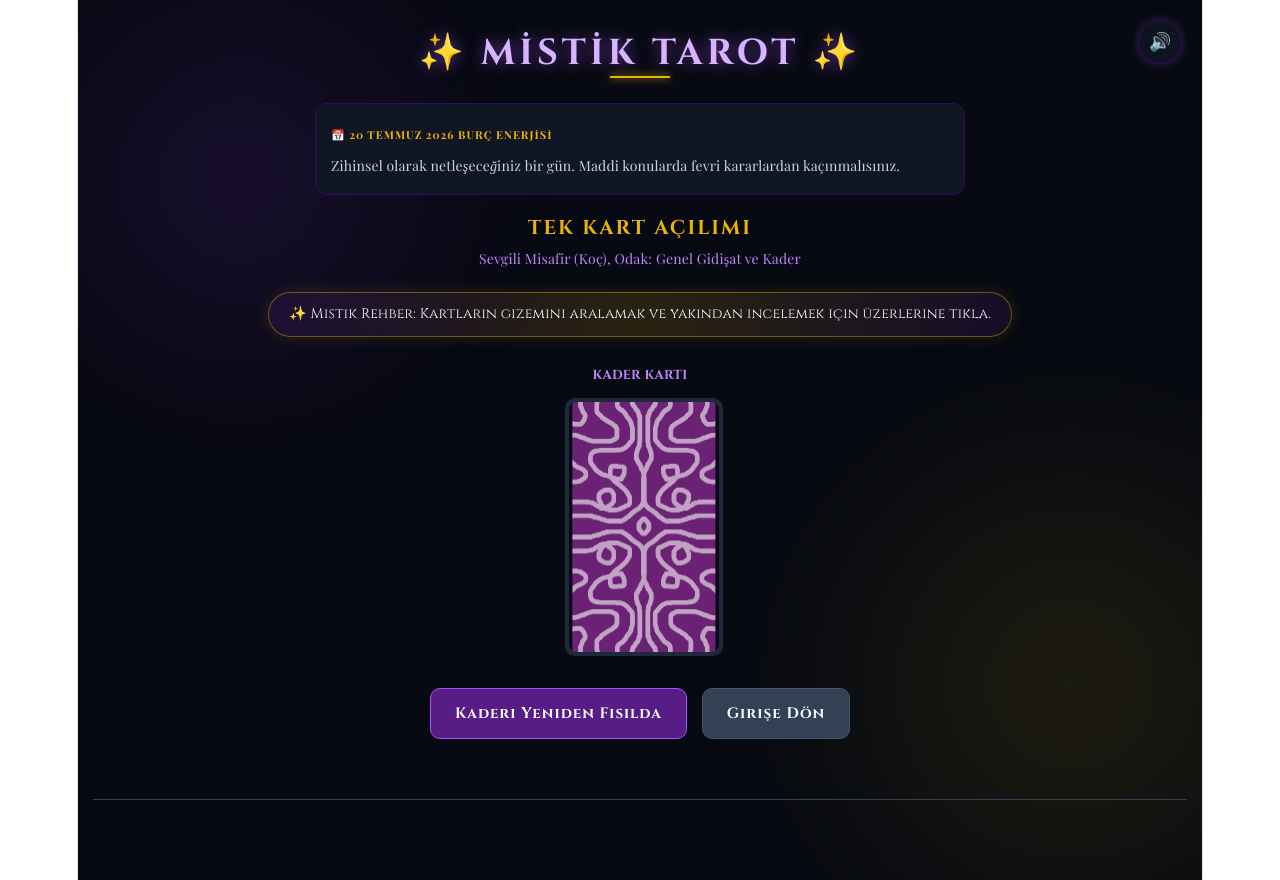
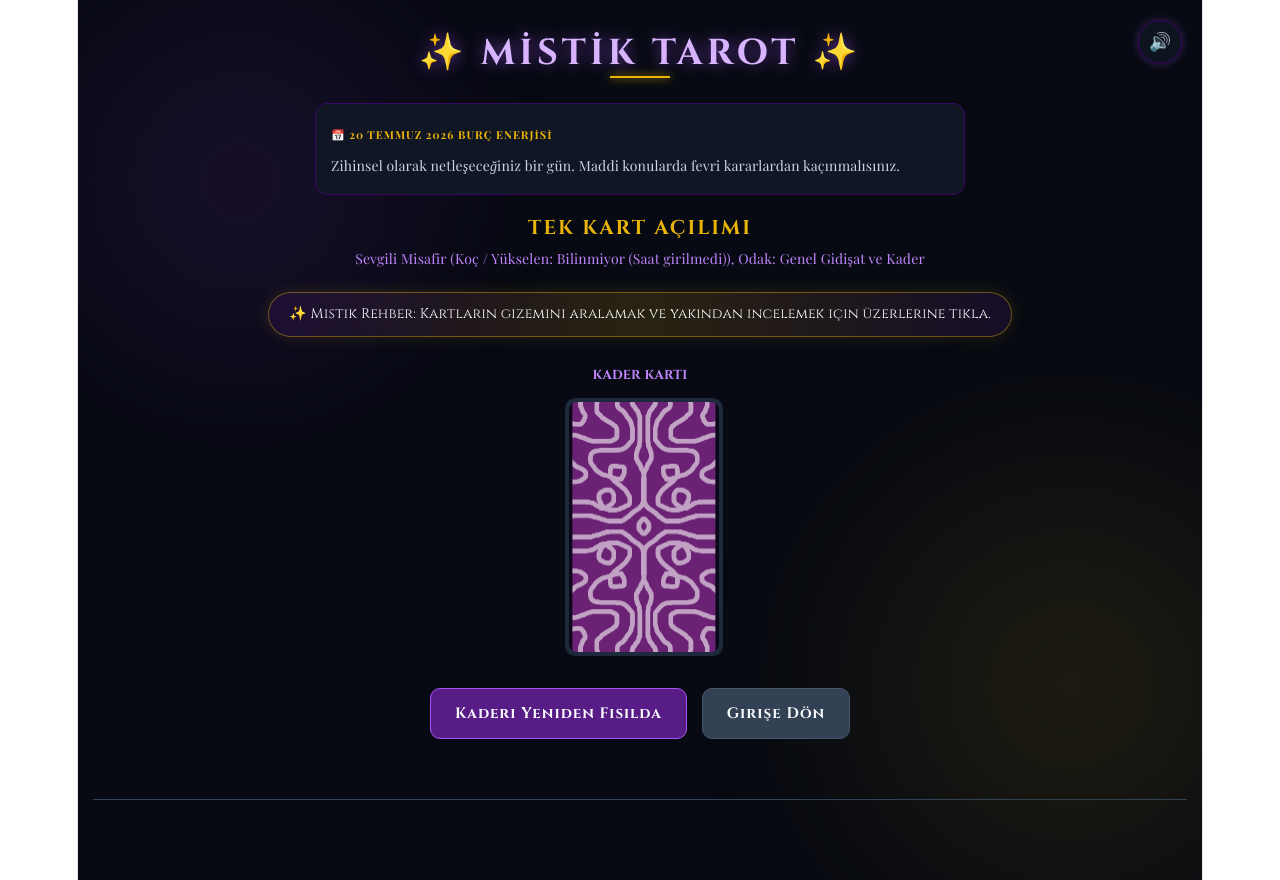
Before and after one commit to omerdumansakarya-dot/tarot-app, a React (Vite) app: page / in a window 1280 px wide. Both pictures are taken after a click on the button "✦ Tek Kart Açılımı". Built offline with nearby package versions, Linux system fonts and the light colour scheme; a web font is replaced by a local one.

Commit message:
ana ekran bilgi girişi rev 2

```diff
--- a/src/App.jsx
+++ b/src/App.jsx
@@ -17,10 +17,10 @@ const keltKonumlari = [
   "10. Nihai Sonuç"
 ];
 
-// YENİ: Doğum tarihine göre burç hesaplayan yardımcı fonksiyon
+// Doğum tarihine göre ana burcu hesaplayan fonksiyon
 const burcHesapla = (tarihStr) => {
   if (!tarihStr) return "Koç";
-  const [yil, ay, gun] = tarihStr.split('-').map(Number);
+  const [, ay, gun] = tarihStr.split('-').map(Number);
 
   if ((ay === 3 && gun >= 21) || (ay === 4 && gun <= 20)) return "Koç";
   if ((ay === 4 && gun >= 21) || (ay === 5 && gun <= 20)) return "Boğa";
@@ -31,9 +31,24 @@ const burcHesapla = (tarihStr) => {
   if ((ay === 9 && gun >= 23) || (ay === 10 && gun <= 22)) return "Terazi";
   if ((ay === 10 && gun >= 23) || (ay === 11 && gun <= 21)) return "Akrep";
   if ((ay === 11 && gun >= 22) || (ay === 12 && gun <= 21)) return "Yay";
-  if ((ay === 12 && gun >= 22) || (ay === 1 &&-21 && gun <= 19)) return "Oğlak"; // ya da genel Ocak
-  if ((ay === 1 && gun >= 20) || (ay === 2 && gun <= 18)) return "Kova";
+  if ((ay === 12 && gun >= 22) || (ay === 1 && gun <= 20)) return "Oğlak";
+  if ((ay === 1 && gun >= 21) || (ay === 2 && gun <= 18)) return "Kova";
   return "Balık";
+};
+
+// Doğum saati ve güneş burcuna göre yaklaşık yükselen burç hesaplayan akıllı algoritma
+const yukselenHesapla = (gunesBurcu, saatStr) => {
+  if (!saatStr) return "Bilinmiyor (Saat girilmedi)";
+  const [saat] = saatStr.split(':').map(Number);
+
+  const burclarSirasi = ["Koç", "Boğa", "İkizler", "Yengeç", "Aslan", "Başak", "Terazi", "Akrep", "Yay", "Oğlak", "Kova", "Balık"];
+  const gunesIndeks = burclarSirasi.indexOf(gunesBurcu);
+
+  // Güneş doğuşu (ortalama 06:00) baz alınarak her 2 saatte bir burç kayması simülasyonu
+  const saatKaymasi = Math.floor(((saat - 6 + 24) % 24) / 2);
+  const yukselenIndeks = (gunesIndeks + saatKaymasi) % 12;
+
+  return burclarSirasi[yukselenIndeks];
 };
 
 export default function App() {
@@ -45,10 +60,12 @@ export default function App() {
   const [kullaniciAdi, setKullaniciAdi] = useState("");
   const [dogumTarihi, setDogumTarihi] = useState("");
   const [dogumSaati, setDogumSaati] = useState("");
+  const [dogumYeri, setDogumYeri] = useState(""); // YENİ: Doğum Yeri (Şehir)
   const [odakKonusu, setOdakKonusu] = useState("genel");
 
-  // Burcu artık doğum tarihinden otomatik türetiyoruz
+  // Otomatik hesaplanan burçlar
   const kullaniciBurcu = burcHesapla(dogumTarihi);
+  const yukselenBurcu = yukselenHesapla(kullaniciBurcu, dogumSaati);
 
   const [desteRituelDurumu, setDesteRituelDurumu] = useState("bekliyor");
   const [dizilenKartSayisi, setDizilenKartSayisi] = useState(0);
@@ -209,7 +226,7 @@ export default function App() {
 
     setYukleniyorMu(true);
 
-    let girisCumlesi = `Sevgili ${kullaniciAdi || 'Misafir'} (${kullaniciBurcu} Burcu, Doğum: ${dogumTarihi || 'Belirtilmedi'}), ruhunun derinliklerinde saklı olan enerjiler ve özellikle yoğunlaştığın "${odakMetniGetir()}" konusu için mistik kader çarkı döndü.\n\n`;
+    let girisCumlesi = `Sevgili ${kullaniciAdi || 'Misafir'} (Güneş: ${kullaniciBurcu}, Yükselen: ${yukselenBurcu}, Doğum Yeri: ${dogumYeri || 'Belirtilmedi'}), ruhunun derinliklerinde saklı olan enerjiler ve özellikle yoğunlaştığın "${odakMetniGetir()}" konusu için mistik kader çarkı döndü.\n\n`;
     let kartAnalizleri = "";
 
     if (acilimTuru === 1) {
@@ -228,7 +245,7 @@ export default function App() {
       `${keltKonumlari[i] || (i+1 + ". Kart")}: ${k.veri.isim} ${k.ters ? '(Ters)' : ''}`
     ).join(", ");
 
-    const aiPrompt = `Kullanıcı ${kullaniciAdi} (${kullaniciBurcu} burcu, Doğum Tarihi: ${dogumTarihi}, Saat: ${dogumSaati}) ve "${odakMetniGetir()}" konusuna odaklandı. Kartlar: ${kartListesi}.
+    const aiPrompt = `Kullanıcı ${kullaniciAdi} (Güneş Burcu: ${kullaniciBurcu}, Yükselen Burç: ${yukselenBurcu}, Doğum Yeri: ${dogumYeri}, Saat: ${dogumSaati}) ve "${odakMetniGetir()}" konusuna odaklandı. Kartlar: ${kartListesi}.
     Yukarıdaki verilere dayanarak, spiritüel ve edebi bir dille, bu dizilimin kullanıcının hayatına getirdiği gizli mesajları ve rehberliği yorumla. Sadece yorumu yap, giriş cümlesi kurma.`;
 
     try {
@@ -239,8 +256,10 @@ export default function App() {
           prompt: aiPrompt,
           kullaniciAdi,
           kullaniciBurcu,
+          yukselenBurcu,
           dogumTarihi,
           dogumSaati,
+          dogumYeri,
           odakKonusu,
           kartlar: kartListesi
         })
@@ -334,25 +353,39 @@ export default function App() {
               <input type="text" placeholder="Mistik bir isim..." value={kullaniciAdi} onChange={(e) => setKullaniciAdi(e.target.value)} style={inputStili} />
             </div>
 
-            {/* Doğum Tarihi Alanı */}
+            {/* Doğum Tarihi */}
             <div style={{ marginBottom: '15px', textAlign: 'left' }}>
               <label style={{ display: 'block', color: '#94a3b8', fontSize: '14px', marginBottom: '5px' }}>Doğum Tarihiniz:</label>
               <input type="date" value={dogumTarihi} onChange={(e) => setDogumTarihi(e.target.value)} style={inputStili} />
             </div>
 
-            {/* Otomatik Algılanan Burç Göstergesi */}
+            {/* Doğum Saati */}
+            <div style={{ marginBottom: '15px', textAlign: 'left' }}>
+              <label style={{ display: 'block', color: '#94a3b8', fontSize: '14px', marginBottom: '5px' }}>Doğum Saatiniz:</label>
+              <input type="time" value={dogumSaati} onChange={(e) => setDogumSaati(e.target.value)} style={inputStili} />
+            </div>
+
+            {/* YENİ: Doğum Yeri (Şehir) */}
+            <div style={{ marginBottom: '15px', textAlign: 'left' }}>
+              <label style={{ display: 'block', color: '#94a3b8', fontSize: '14px', marginBottom: '5px' }}>Doğum Yeri (Şehir):</label>
+              <input type="text" placeholder="Örn: İstanbul, Ankara..." value={dogumYeri} onChange={(e) => setDogumYeri(e.target.value)} style={inputStili} />
+            </div>
+
+            {/* Otomatik Tespit Edilen Astroloji Kartı */}
             {dogumTarihi && (
-              <div style={{ marginBottom: '15px', textAlign: 'left', padding: '10px', backgroundColor: '#1e293b', borderRadius: '8px', border: '1px solid #3b0764' }}>
-                <span style={{ color: '#c084fc', fontSize: '13px' }}>✨ Tespit Edilen Burç: </span>
-                <strong style={{ color: '#eab308', fontSize: '14px' }}>{kullaniciBurcu} Burcu</strong>
+              <div style={{ marginBottom: '15px', textAlign: 'left', padding: '12px', backgroundColor: '#1e293b', borderRadius: '8px', border: '1px solid #3b0764' }}>
+                <div style={{ marginBottom: '4px' }}>
+                  <span style={{ color: '#c084fc', fontSize: '13px' }}>✨ Güneş Burcu: </span>
+                  <strong style={{ color: '#eab308', fontSize: '14px' }}>{kullaniciBurcu}</strong>
+                </div>
+                {dogumSaati && (
+                  <div>
+                    <span style={{ color: '#c084fc', fontSize: '13px' }}>🌅 Yükselen Burç: </span>
+                    <strong style={{ color: '#eab308', fontSize: '14px' }}>{yukselenBurcu}</strong>
+                  </div>
+                )}
               </div>
             )}
-
-            {/* Doğum Saati Alanı */}
-            <div style={{ marginBottom: '15px', textAlign: 'left' }}>
-              <label style={{ display: 'block', color: '#94a3b8', fontSize: '14px', marginBottom: '5px' }}>Doğum Saatiniz (İsteğe bağlı):</label>
-              <input type="time" value={dogumSaati} onChange={(e) => setDogumSaati(e.target.value)} style={inputStili} />
-            </div>
 
             <div style={{ marginBottom: '30px', textAlign: 'left' }}>
               <label style={{ display: 'block', color: '#94a3b8', fontSize: '14px', marginBottom: '5px' }}>Odaklanmak İstediğiniz Konu:</label>
@@ -386,7 +419,7 @@ export default function App() {
               {acilimTuru === 10 && "ON KART (KELT HAÇI) RİTÜELİ"}
             </p>
             <p style={{ color: '#c084fc', fontSize: '14px', margin: '0 0 20px 0', textAlign: 'center' }}>
-              Sevgili {kullaniciAdi || 'Misafir'} ({kullaniciBurcu}), Odak: {odakMetniGetir()}
+              Sevgili {kullaniciAdi || 'Misafir'} ({kullaniciBurcu} / Yükselen: {yukselenBurcu}), Odak: {odakMetniGetir()}
             </p>
 
             <div style={{
```
